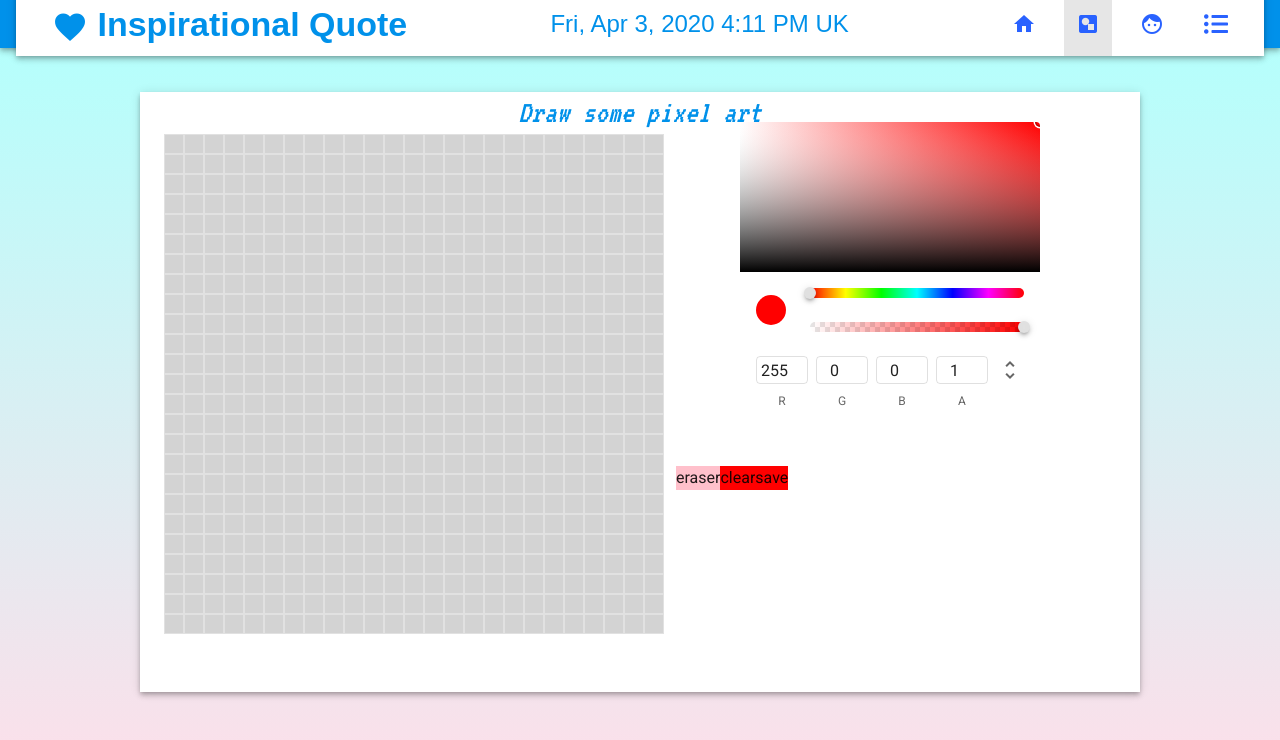
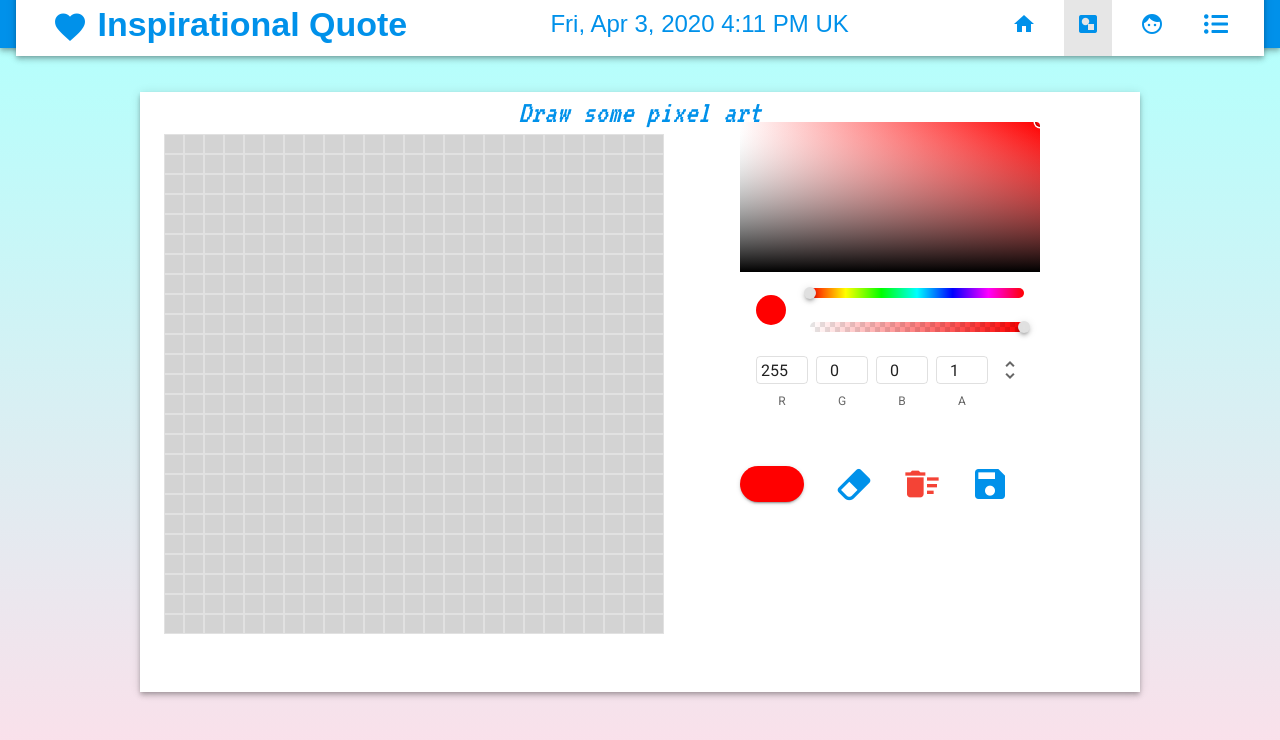
Before and after one commit to krishna-thapa/Inspirational-quote-vue, a Vue app: page /draw in a window 1280 px wide. Shown: the top 740 px of the page. Built offline with nearby package versions, Linux system fonts and the light colour scheme; a web font is replaced by a local one; what vue-resource would draw is missing.

Commit message:
Added icons and UI changes

```diff
--- a/src/components/canvas/Canvas.vue
+++ b/src/components/canvas/Canvas.vue
@@ -1,13 +1,7 @@
 <template>
   <v-row>
     <v-col cols="12" align="center" justify="center">
-      <v-sheet
-        max-width="1000"
-        min-height="600"
-        elevation="4"
-        tile
-        class="mt-8"
-      >
+      <v-sheet max-width="1000" min-height="600" elevation="4" tile class="mt-8">
         <div class="head-line pt-4">Draw some pixel art</div>
         <v-row>
           <v-col class="ml-6">
@@ -30,24 +24,36 @@
           </v-col>
           <v-col>
             <v-row justify="space-around" class="order-md10">
-              <v-color-picker
-                v-model="colors"
-                class="mt-4 mr-12"
-              ></v-color-picker>
+              <v-color-picker v-model="colors" class="mt-4 mr-12"></v-color-picker>
             </v-row>
-            <v-row>
-              <div class="mt-10">
-                <button
-                  v-for="(btn, i) in buttons"
-                  :key="i"
-                  v-bind:style="{ backgroundColor: btn.color }"
-                  v-bind:class="{ active: btn.active }"
-                  v-bind:data-fn="btn.fn"
-                  v-on:click="clickBtn(btn.fn, btn.color, i)"
+            <v-row class="ml-7">
+              <div class="mt-10 ml-6">
+                <v-btn :color="colors.hex" class="mr-4" v-on:click="current" rounded></v-btn>
+                <v-btn
+                  icon
+                  v-for="btn in buttons"
+                  :key="btn.fn"
+                  class="mx-4"
+                  v-on:click="clickBtn(btn.fn)"
                 >
-                  {{ btn.fn }}
-                </button>
+                  <v-tooltip bottom>
+                    <template v-slot:activator="{ on }">
+                      <v-icon dark x-large v-on="on" :color="btn.color">{{ btn.icon }}</v-icon>
+                    </template>
+                    <span>{{ btn.fn | capitalize }}</span>
+                  </v-tooltip>
+                </v-btn>
               </div>
+            </v-row>
+            <v-row style="width: 11em">
+              <v-progress-linear
+                color="light-blue accent-4"
+                indeterminate
+                rounded
+                height="6"
+                class="mt-5"
+                v-show="loader"
+              ></v-progress-linear>
             </v-row>
           </v-col>
         </v-row>
@@ -57,21 +63,23 @@
 </template>
 
 <script>
-//import Demo from "./demo.vue";
 import domtoimage from "dom-to-image";
 import download from "downloadjs";
 
 export default {
   data: () => ({
     colors: {},
+    eraserFlag: false,
+    loader: false,
     w: 25,
     h: 25,
+    transparent: "transparent",
     pixels: [],
     buttons: [
-      { fn: "eraser", color: "pink", active: false },
-      { fn: "clear", color: "red", active: false },
-      { fn: "save", color: "red", active: false },
-    ],
+      { fn: "eraser", icon: "mdi-eraser", color: "light-blue accent-4" },
+      { fn: "clear", icon: "delete_sweep", color: "red" },
+      { fn: "save", icon: "mdi-content-save", color: "light-blue accent-4" }
+    ]
   }),
   methods: {
     init: function() {
@@ -80,30 +88,26 @@ export default {
     resetCanvas: function() {
       var new_pixels = [];
       for (var i = 0; i < this.w * this.h; i++) {
-        new_pixels.push(this.colors.hex);
+        new_pixels.push(this.transparent);
       }
       this.pixels = new_pixels;
+      this.eraserFlag = false;
     },
 
-    saveCanvas: function() {
-      var req = {
-        w: this.w,
-        h: this.h,
-        pixels: this.pixels,
-      };
-      console.log(req);
+    current() {
+      this.eraserFlag = false;
     },
 
     clickBtn: function(fn) {
       switch (fn) {
         case "eraser":
-          this.colors.hex = "transparent";
+          this.eraserFlag = true;
           break;
         case "clear":
           this.resetCanvas();
           break;
         case "save":
-          this.getImage();
+          this.saveImage();
           break;
       }
     },
@@ -114,30 +118,39 @@ export default {
     },
     mouseOver: function(i) {
       if (this.drawing) {
-        this.$set(this.pixels, i, this.colors.hex);
+        if (this.eraserFlag) {
+          this.$set(this.pixels, i, this.transparent);
+        } else {
+          this.$set(this.pixels, i, this.colors.hex);
+        }
       }
     },
 
-    getImage() {
+    saveImage() {
+      this.loader = true;
+
       try {
         setTimeout(async () => {
           const refs = this.$refs;
           const drawGrid = refs.canvas;
           const file = await domtoimage.toBlob(drawGrid);
           download(file, "vue-pixel-art.png", "image/png");
+          this.loader = false;
         });
       } catch (error) {
+        this.loader = false;
         console.error("oops, something went wrong!", error);
       }
-    },
+    }
   },
-
-  components: {
-    //Demo
+  filters: {
+    capitalize(word) {
+      return word.charAt(0).toUpperCase() + word.slice(1);
+    }
   },
   created() {
     this.init();
-  },
+  }
 };
 </script>
 
--- a/src/components/navigationBar/NavigationBar.vue
+++ b/src/components/navigationBar/NavigationBar.vue
@@ -26,7 +26,7 @@
           <v-btn icon v-for="item in menuItems" :key="item.title" :to="item.path" class="mx-2">
             <v-tooltip bottom>
               <template v-slot:activator="{ on }">
-                <v-icon v-on="on" color="blue accent-4">{{ item.icon }}</v-icon>
+                <v-icon v-on="on" color="light-blue accent-4">{{ item.icon }}</v-icon>
               </template>
               <span>{{ item.title }}</span>
             </v-tooltip>
```
